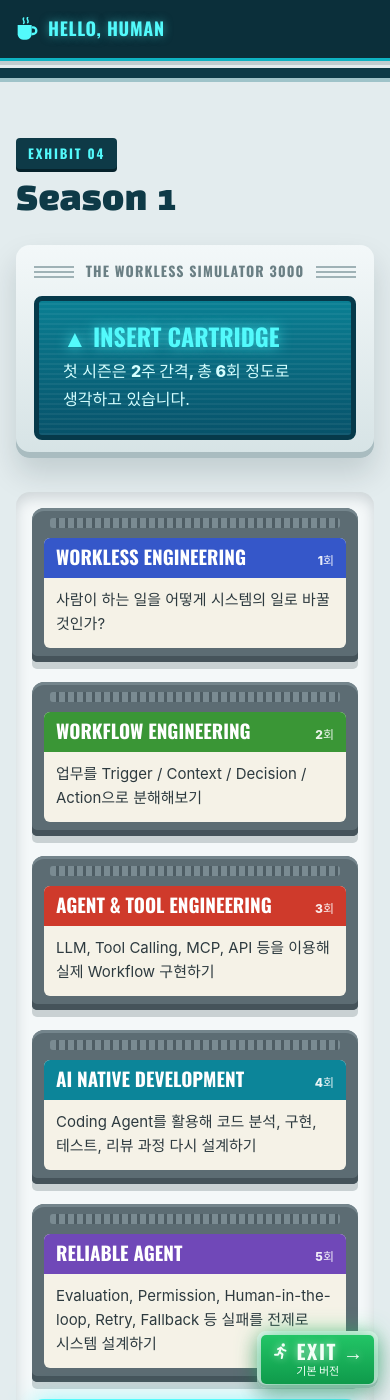
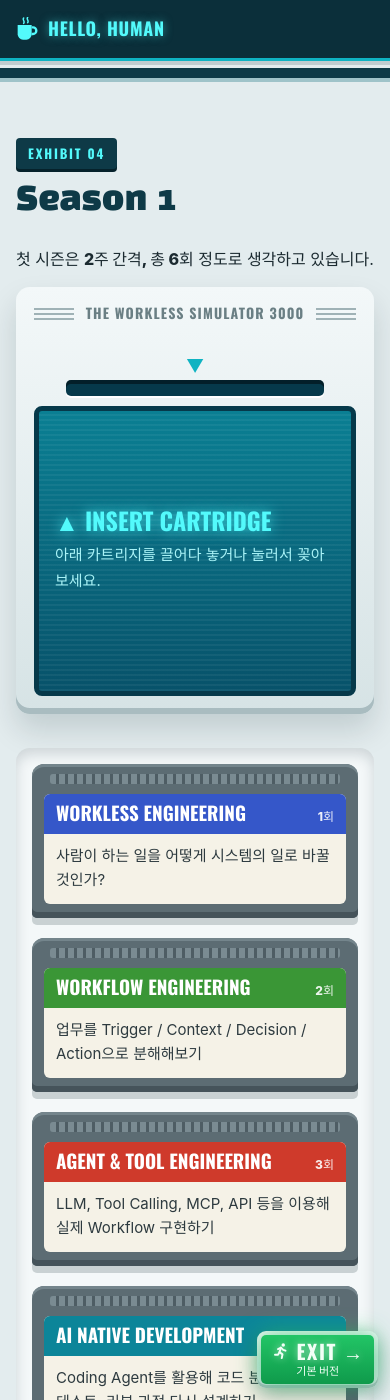
Before and after one commit to SoorimSun/hello-human, a Jekyll site: the page jobsim.html, which Jekyll copies as it is, in a window 390 px wide and 1400 px high, scrolled down 6031 px. Built offline with Jekyll 4.4.1, drawn with Linux system fonts in a browser that asks for light colours; some web fonts are replaced.

Commit message:
게임 버전: Season 1 카트리지를 콘솔에 꽂는 인터랙션 추가
- 카트리지를 클릭·끌어다 놓기·키보드(Enter/Space)로 콘솔에 꽂으면 로딩 후 회차 제목과 설명 표시
- EJECT 버튼으로 꺼내기, 꽂힌 카트리지 자리는 IN CONSOLE로 표시
- JS가 없으면 기존처럼 정적 카트리지 목록으로 보임
- assets/jobsim.js 추가, CSS 버전 v=3

```diff
--- a/assets/jobsim.css
+++ b/assets/jobsim.css
@@ -1408,3 +1408,216 @@
   .exit-top svg { width: 18px; height: 18px; }
   .exit-sub { font-size: 11px; }
 }
+
+/* ==================================================================
+   인터랙션 (assets/jobsim.js) — .js 클래스가 있을 때만 조작 요소를 보여줌
+   ================================================================== */
+
+/* ---------- 1. 카트리지 꽂기 ---------- */
+
+.console {
+  scroll-margin-top: 90px;
+  transition: box-shadow 0.2s ease;
+}
+
+.console.is-waiting {
+  box-shadow: inset 0 -6px 0 #a9bcc0, 0 0 0 3px rgba(83, 250, 252, 0.6), 0 16px 30px rgba(6, 34, 43, 0.15);
+}
+
+.console.is-over {
+  box-shadow: inset 0 -6px 0 #a9bcc0, 0 0 0 4px var(--cyan), 0 0 32px rgba(83, 250, 252, 0.85);
+}
+
+/* 카트리지 슬롯: 꽂힌 카트리지가 위로 삐져나옴 */
+.console-slot {
+  position: relative;
+  width: min(360px, 80%);
+  height: 58px;
+  margin: 0 auto 10px;
+}
+
+.console-slot::after {
+  content: "";
+  position: absolute;
+  left: 0;
+  right: 0;
+  bottom: 0;
+  height: 16px;
+  background: #06394a;
+  border-radius: 5px;
+  box-shadow: inset 0 4px 0 rgba(0, 0, 0, 0.45), 0 2px 0 #fff;
+}
+
+.js .console:not(.is-loaded) .console-slot::before {
+  content: "▼";
+  position: absolute;
+  left: 50%;
+  bottom: 20px;
+  font-size: 18px;
+  line-height: 1;
+  color: var(--cyan-600);
+  transform: translateX(-50%);
+  animation: nudge 1.4s ease-in-out infinite;
+}
+
+.slot-cart {
+  position: absolute;
+  left: 12%;
+  right: 12%;
+  bottom: 8px;
+  height: 50px;
+  padding: 8px 10px 0;
+  background: #5c6c73;
+  border-radius: 9px 9px 0 0;
+  box-shadow: inset 0 3px 0 #74858c;
+  opacity: 0;
+  transform: translateY(-24px);
+}
+
+.slot-cart b {
+  display: block;
+  overflow: hidden;
+  padding: 4px 8px;
+  background: var(--c, #3557c9);
+  border-radius: 4px;
+  font-family: var(--label);
+  font-size: 13px;
+  font-weight: 700;
+  text-overflow: ellipsis;
+  text-transform: uppercase;
+  white-space: nowrap;
+  color: #fff;
+}
+
+.console.is-loaded .slot-cart { opacity: 1; transform: none; }
+.console-slot.is-in .slot-cart { animation: slot-in 0.5s cubic-bezier(0.3, 1.4, 0.5, 1) both; }
+
+/* 콘솔 화면 */
+.js .console-screen {
+  display: flex;
+  flex-direction: column;
+  justify-content: center;
+  min-height: 250px;
+}
+
+.cs-hint { display: none; margin: 0; font-size: 15px; color: #a9f3f7; }
+.js .cs-hint { display: block; }
+
+.cs-top {
+  display: flex;
+  justify-content: space-between;
+  gap: 12px;
+  font-family: var(--pixel);
+  font-size: 15px;
+  color: #a9f3f7;
+}
+
+.cs-status { color: var(--cyan); }
+.is-ready .cs-status { color: var(--lime); text-shadow: 0 0 8px rgba(164, 254, 48, 0.7); }
+
+.cs-title {
+  margin: 4px 0 12px !important;
+  font-family: var(--label);
+  font-size: clamp(24px, 4vw, 38px);
+  font-weight: 700;
+  line-height: 1.1;
+  text-transform: uppercase;
+  color: var(--cyan);
+  text-shadow: 0 0 14px rgba(83, 250, 252, 0.8);
+}
+
+.cs-bar {
+  height: 16px;
+  padding: 3px;
+  background: #04303d;
+  border: 2px solid var(--cyan-600);
+  border-radius: 4px;
+}
+
+.cs-bar i {
+  display: block;
+  width: 0;
+  height: 100%;
+  background: repeating-linear-gradient(90deg, var(--cyan) 0 10px, transparent 10px 13px);
+  animation: cs-load 0.9s steps(14, end) forwards;
+}
+
+.cs-desc {
+  min-height: 1.75em;
+  margin: 12px 0 0 !important;
+  opacity: 0;
+  transition: opacity 0.3s ease;
+}
+
+.is-ready .cs-desc { opacity: 1; }
+.is-ready .cs-bar i { width: 100%; animation: none; }
+
+.cs-eject {
+  align-self: flex-start;
+  margin-top: 14px;
+  padding: 5px 12px;
+  border: 0;
+  border-radius: 6px;
+  background: #d6e3e5;
+  box-shadow: inset 0 -3px 0 #9fb2b6;
+  font-family: var(--label);
+  font-size: 13px;
+  font-weight: 700;
+  letter-spacing: 0.08em;
+  color: var(--teal-800);
+  cursor: pointer;
+}
+
+.cs-eject:hover { background: #fff; }
+.cs-eject:focus-visible { outline: 3px solid var(--cyan); outline-offset: 2px; }
+
+/* 트레이의 카트리지 */
+.js .cart {
+  cursor: grab;
+  transition: transform 0.15s ease;
+}
+
+.js .cart:hover { transform: translateY(-4px); }
+.cart:focus-visible { outline: 3px solid var(--cyan); outline-offset: 3px; }
+.cart.is-dragging { opacity: 0.5; }
+
+.js .cart.is-inserted { cursor: default; transform: none; }
+.cart.is-inserted .cart-label { visibility: hidden; }
+
+.cart.is-inserted::after {
+  content: "IN CONSOLE ▲";
+  position: absolute;
+  inset: 30px 12px 14px;
+  display: grid;
+  place-items: center;
+  border: 2px dashed var(--cyan);
+  border-radius: 6px;
+  font-family: var(--label);
+  font-weight: 700;
+  letter-spacing: 0.1em;
+  color: var(--cyan);
+  text-shadow: 0 0 8px rgba(83, 250, 252, 0.7);
+}
+
+@keyframes slot-in {
+  from { opacity: 0; transform: translateY(-40px); }
+  to { opacity: 1; transform: none; }
+}
+
+@keyframes cs-load { to { width: 100%; } }
+
+@keyframes nudge {
+  0%, 100% { transform: translate(-50%, 0); }
+  50% { transform: translate(-50%, 5px); }
+}
+
+@media (prefers-reduced-motion: reduce) {
+  .cs-bar i { animation: none; width: 100%; }
+  .console-slot.is-in .slot-cart,
+  .js .console:not(.is-loaded) .console-slot::before { animation: none; }
+  .js .cart:hover { transform: none; }
+}
+
+@media (max-width: 520px) {
+  .js .console-screen { min-height: 290px; padding: 18px 16px; }
+}
--- /dev/null
+++ b/assets/jobsim.js
@@ -0,0 +1,144 @@
+/* ------------------------------------------------------------------
+   헬로우 휴먼 — 게임 버전(jobsim.html) 인터랙션
+   JS가 없어도 페이지는 그대로 읽히고, 여기서는 조작만 더합니다.
+------------------------------------------------------------------- */
+
+(() => {
+  'use strict';
+
+  const reduceMotion = window.matchMedia('(prefers-reduced-motion: reduce)').matches;
+
+  setupCartridges();
+
+  /* ---------- 1. 카트리지 꽂기 (Season 1) ---------- */
+
+  function setupCartridges() {
+    const machine = document.querySelector('.console');
+    const carts = [...document.querySelectorAll('.cart')];
+    if (!machine || !carts.length) return;
+
+    const slot = machine.querySelector('.console-slot');
+    const slotLabel = slot.querySelector('b');
+    const idle = machine.querySelector('.cs-idle');
+    const loaded = machine.querySelector('.cs-loaded');
+    const epEl = loaded.querySelector('.cs-ep');
+    const statusEl = loaded.querySelector('.cs-status');
+    const titleEl = loaded.querySelector('.cs-title');
+    const descEl = loaded.querySelector('.cs-desc');
+    const bar = loaded.querySelector('.cs-bar i');
+    const ejectBtn = loaded.querySelector('.cs-eject');
+
+    let current = null;
+    let readyTimer = 0;
+
+    carts.forEach((cart, index) => {
+      const info = readCart(cart);
+      cart.tabIndex = 0;
+      cart.draggable = true;
+      cart.setAttribute('role', 'button');
+      cart.setAttribute('aria-label', `${info.ep} ${info.title} 카트리지 꽂기`);
+
+      cart.addEventListener('click', () => insert(cart));
+      cart.addEventListener('keydown', (e) => {
+        if (e.key === 'Enter' || e.key === ' ') {
+          e.preventDefault();
+          insert(cart);
+        }
+      });
+      cart.addEventListener('dragstart', (e) => {
+        e.dataTransfer.setData('text/plain', String(index));
+        e.dataTransfer.effectAllowed = 'move';
+        cart.classList.add('is-dragging');
+        machine.classList.add('is-waiting');
+      });
+      cart.addEventListener('dragend', () => {
+        cart.classList.remove('is-dragging');
+        machine.classList.remove('is-waiting', 'is-over');
+      });
+    });
+
+    machine.addEventListener('dragover', (e) => {
+      e.preventDefault();
+      machine.classList.add('is-over');
+    });
+    machine.addEventListener('dragleave', (e) => {
+      if (!machine.contains(e.relatedTarget)) machine.classList.remove('is-over');
+    });
+    machine.addEventListener('drop', (e) => {
+      e.preventDefault();
+      machine.classList.remove('is-over', 'is-waiting');
+      const cart = carts[Number(e.dataTransfer.getData('text/plain'))];
+      if (cart) insert(cart);
+    });
+    ejectBtn.addEventListener('click', eject);
+
+    function readCart(cart) {
+      return {
+        ep: cart.querySelector('.cart-ep').textContent.trim(),
+        title: cart.querySelector('h3').textContent.trim(),
+        desc: cart.querySelector('.cart-label p').textContent.trim(),
+        color: cart.style.getPropertyValue('--c').trim(),
+      };
+    }
+
+    function insert(cart) {
+      if (cart === current) return;
+      const info = readCart(cart);
+      if (current) current.classList.remove('is-inserted');
+      current = cart;
+      cart.classList.add('is-inserted');
+
+      machine.style.setProperty('--c', info.color);
+      machine.classList.add('is-loaded');
+      slotLabel.textContent = info.title;
+      restartAnimation(slot, 'is-in');
+
+      epEl.textContent = info.ep;
+      titleEl.textContent = info.title;
+      descEl.textContent = info.desc;
+      statusEl.textContent = 'LOADING...';
+      idle.hidden = true;
+      loaded.hidden = false;
+      loaded.classList.remove('is-ready');
+      restartAnimation(bar);
+
+      clearTimeout(readyTimer);
+      readyTimer = setTimeout(() => {
+        loaded.classList.add('is-ready');
+        statusEl.textContent = '▶ NOW PLAYING';
+      }, reduceMotion ? 0 : 950);
+
+      // 모바일처럼 콘솔이 화면 밖에 있으면 콘솔 쪽으로 이동
+      const rect = machine.getBoundingClientRect();
+      if (rect.top < 70 || rect.bottom > window.innerHeight) {
+        machine.scrollIntoView({ behavior: reduceMotion ? 'auto' : 'smooth', block: 'center' });
+      }
+    }
+
+    function eject() {
+      clearTimeout(readyTimer);
+      const cart = current;
+      current = null;
+      machine.classList.remove('is-loaded');
+      slot.classList.remove('is-in');
+      loaded.hidden = true;
+      loaded.classList.remove('is-ready');
+      idle.hidden = false;
+      if (cart) {
+        cart.classList.remove('is-inserted');
+        cart.focus({ preventScroll: true });
+      }
+    }
+  }
+
+  /* ---------- 공통 ---------- */
+
+  // 같은 CSS 애니메이션을 처음부터 다시 재생
+  function restartAnimation(el, className) {
+    if (className) el.classList.remove(className);
+    else el.style.animation = 'none';
+    void el.offsetWidth;
+    if (className) el.classList.add(className);
+    else el.style.animation = '';
+  }
+})();
--- a/jobsim.html
+++ b/jobsim.html
@@ -14,8 +14,10 @@
 <link rel="preconnect" href="https://fonts.googleapis.com">
 <link rel="preconnect" href="https://fonts.gstatic.com" crossorigin>
 <link rel="stylesheet" href="https://fonts.googleapis.com/css2?family=Black+Han+Sans&family=DotGothic16&family=Oswald:wght@500;700&display=swap">
-<!-- CSS를 고치면 ?v= 값을 올려주세요 (브라우저 캐시 때문에 예전 CSS가 보이는 것 방지) -->
-<link rel="stylesheet" href="assets/jobsim.css?v=2">
+<!-- CSS·JS를 고치면 ?v= 값을 올려주세요 (브라우저 캐시 때문에 예전 파일이 쓰이는 것 방지) -->
+<link rel="stylesheet" href="assets/jobsim.css?v=3">
+<script>document.documentElement.classList.add('js');</script>
+<script src="assets/jobsim.js?v=1" defer></script>
 </head>
 <body>
 
@@ -240,12 +242,23 @@
     <div class="wrap">
       <span class="plaque">EXHIBIT 04</span>
       <h2>Season 1</h2>
+      <p>첫 시즌은 <strong>2주 간격, 총 6회</strong> 정도로 생각하고 있습니다.</p>
 
       <div class="console">
         <div class="console-brand" aria-hidden="true">THE WORKLESS SIMULATOR 3000</div>
-        <div class="console-screen">
-          <p class="console-cta" aria-hidden="true">▲ INSERT CARTRIDGE</p>
-          <p>첫 시즌은 <strong>2주 간격, 총 6회</strong> 정도로 생각하고 있습니다.</p>
+        <div class="console-slot" aria-hidden="true"><span class="slot-cart"><b></b></span></div>
+        <div class="console-screen" aria-live="polite">
+          <div class="cs-idle">
+            <p class="console-cta" aria-hidden="true">▲ INSERT CARTRIDGE</p>
+            <p class="cs-hint">아래 카트리지를 끌어다 놓거나 눌러서 꽂아 보세요.</p>
+          </div>
+          <div class="cs-loaded" hidden>
+            <p class="cs-top"><span class="cs-ep"></span><span class="cs-status"></span></p>
+            <p class="cs-title"></p>
+            <div class="cs-bar" aria-hidden="true"><i></i></div>
+            <p class="cs-desc"></p>
+            <button type="button" class="cs-eject">⏏ EJECT</button>
+          </div>
         </div>
       </div>
 
```
